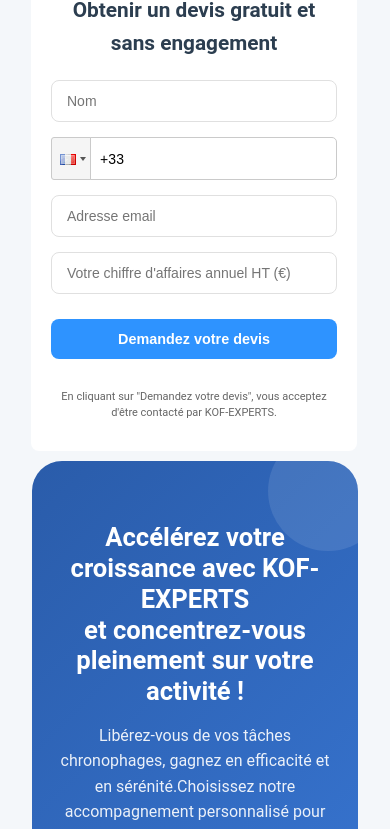
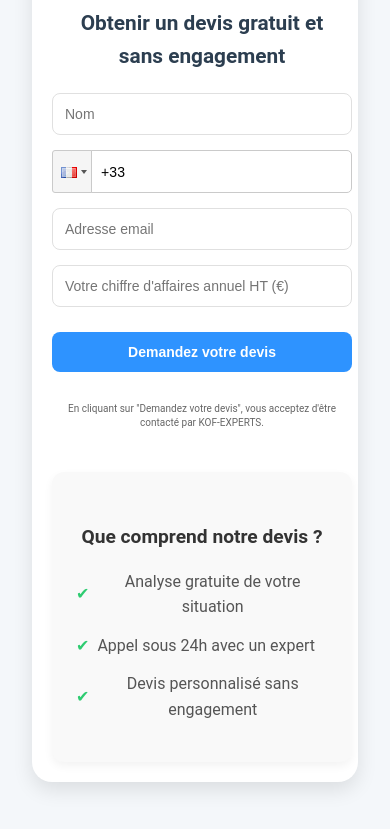
Before and after one commit to sana12-art/kof-site, a React (Create React App) app: page /services in a window 390 px wide. Shown: the part 1758-2587 px from the top of the page. Built offline with nearby package versions, Linux system fonts and the light colour scheme.

Commit message:
changements version mobile

```diff
--- a/src/Pages/Home.css
+++ b/src/Pages/Home.css
@@ -489,6 +489,7 @@
   box-shadow: 0 8px 20px rgba(0, 0, 0, 0.1);
   border-radius: 30px;
   margin-top: -10px;
+  margin-right: 13px;
 
 }
 
@@ -604,7 +605,6 @@
     left: 0;
     white-space: normal;
   }
-
   .hero-right {
     padding: 20px;
     margin: 0 auto;
--- a/src/Pages/Services.css
+++ b/src/Pages/Services.css
@@ -377,4 +377,263 @@
     margin-left: 0;
     font-size: 1.2rem;
   }
+
 }
+
+.hero-right {
+  max-width: 400px;
+  margin: 0 auto;
+  padding: 25px;
+  background-color: #fff;
+  box-shadow: 0 8px 20px rgba(0, 0, 0, 0.1);
+  border-radius: 30px;
+  margin-top: -19px;
+  margin-left: 110px;
+
+}
+
+/* Nouveau formulaire compact */
+.compact-devis-container {
+  width: 100%;
+
+}
+
+.compact-form-title {
+  color: #2c3e50;
+  font-size: 1.5rem;
+  text-align: center;
+  margin-bottom: 20px;
+  font-weight: 600;
+}
+
+.compact-devis-form {
+  display: flex;
+  flex-direction: column;
+  gap: 15px;
+
+}
+
+.compact-devis-form input {
+  padding: 12px 15px;
+  border: 1px solid #e0e0e0;
+  border-radius: 8px;
+  font-size: 14px;
+  width: 100%;
+  box-sizing: border-box;
+
+}
+
+.compact-devis-form input:focus {
+  outline: none;
+  border-color: #2e93ff;
+  box-shadow: 0 0 0 2px rgba(46, 147, 255, 0.2);
+}
+
+.compact-submit-btn {
+  background: rgb(46, 147, 255);
+  color: white;
+  border: none;
+  padding: 14px;
+  border-radius: 8px;
+  font-size: 16px;
+  font-weight: 600;
+  cursor: pointer;
+  margin-top: 10px;
+  transition: all 0.3s;
+  width: 100%;
+}
+
+.compact-submit-btn:hover {
+  background: #1a7ae6;
+  transform: translateY(-2px);
+}
+
+.compact-legal {
+  font-size: 11px;
+  color: #666;
+  line-height: 1.4;
+  margin-top: 15px;
+  text-align: center;
+}
+.hero-title {
+  font-size: 2rem; /* ou 1.8rem selon le besoin */
+  line-height: 1.2;
+  margin-bottom: 20px;
+}
+
+.hero-description {
+  font-size: 1rem; /* ou 0.95rem */
+  line-height: 1.5;
+  margin-bottom: 30px;
+}
+@media (max-width: 768px) {
+  .hero-right {
+    margin-left: 0 !important;
+    padding: 20px;
+    width: 100%;
+    max-width: 100%;
+    box-sizing: border-box;
+    border-radius: 20px;
+  }
+
+  .compact-form-title {
+    font-size: 1.3rem;
+    padding: 0 10px;
+  }
+
+  .compact-devis-form input,
+  .compact-submit-btn {
+    font-size: 14px;
+    padding: 12px;
+  }
+
+  .compact-legal {
+    font-size: 10px;
+    padding: 0 10px;
+  }
+}
+.hero-left {
+  background: transparent;
+  padding: 0;
+  width: 100%;
+  font-family: 'Inter', system-ui, sans-serif;
+  color: #1a1a1a;
+  margin-right: -90px ;
+}
+
+/* Titre principal */
+.hero-left h2 {
+  font-size: 2rem; /* 24px */
+  font-weight: 700;
+  line-height: 1.3;
+  margin: 0 0 1rem 0;
+  color: #0055a5;
+}
+
+/* Paragraphe descriptif */
+.hero-left p {
+  font-size: 19px; /* 16px */
+  line-height: 1.5;
+  margin: 0 0 2rem 0;
+  color: #3f3f3f;
+  max-width: 49ch;
+}
+
+/* Liste des avantages */
+.hero-left .flex {
+  display: flex;
+  align-items: flex-start;
+  margin: 0 0 0.75rem 0;
+  gap: 0.5rem;
+}
+
+/* Icônes avant chaque avantage */
+.hero-left .text-green-500 {
+  color: #1a1a1a;
+  font-weight: 800;
+  font-size: 1.125rem; /* 18px */
+  line-height: 1;
+  margin-top: 0.125rem;
+}
+
+/* Étoiles de notation */
+.hero-left .text-yellow-500 {
+  color: #ffb800;
+  letter-spacing: 0.125rem;
+  font-size: 1.2rem;
+  margin-right: 0.5rem;
+}
+
+/* Texte de notation */
+.hero-left .text-gray-600 {
+  color: #666;
+  font-size: 0.950rem; /* 14px */
+  font-weight: 400;
+}
+
+/* Version avec slash (/) */
+.hero-left .flex .text-green-500::before {
+
+  display: inline-block;
+}
+.success-message {
+  background-color: #d4edda;
+  color: #155724;
+  padding: 12px 20px;
+  border-radius: 5px;
+  border: 1px solid #c3e6cb;
+  margin-bottom: 15px;
+  font-weight: 500;
+  animation: fadeIn 0.5s ease-in-out;
+}
+.error-message {
+  background-color: #f8d7da;
+  color: #721c24;
+  padding: 12px;
+  border-radius: 5px;
+  margin-bottom: 10px;
+  border: 1px solid #f5c6cb;
+  font-weight: bold;
+  text-align: center;
+}
+.hero-kof {
+  margin-top: 50px; /* ou plus si nécessaire */
+}
+.devis-section-wrapper {
+  display: flex;
+  justify-content: space-between;
+  align-items: flex-start;
+  gap: 2rem;
+  margin-top: 2rem;
+  flex-wrap: wrap; /* pour le responsive */
+}
+
+.form-container {
+  flex: 1;
+  min-width: 300px;
+}
+
+.checklist-section {
+  flex: 1;
+  max-width: 400px;
+  background-color: #f9f9f9;
+  padding: 1.5rem;
+  border-radius: 12px;
+  box-shadow: 0 4px 10px rgba(0, 0, 0, 0.05);
+}
+
+.checklist-section h4 {
+  margin-bottom: 1rem;
+  font-size: 1.2rem;
+  color: #333;
+}
+
+.checklist-section ul {
+  list-style: none;
+  padding: 0;
+}
+
+.checklist-section li {
+  margin-bottom: 0.8rem;
+  font-size: 1rem;
+  color: #555;
+  display: flex;
+  align-items: center;
+}
+
+.checklist-section li::before {
+  content: "✔";
+  color: #2ecc71;
+  margin-right: 0.5rem;
+}
+
+@media screen and (max-width: 768px) {
+  .devis-section-wrapper {
+    flex-direction: column;
+  }
+
+  .checklist-section {
+    margin-top: 2rem;
+    max-width: 100%;
+  }
+}
--- a/src/Pages/Services.js
+++ b/src/Pages/Services.js
@@ -16,6 +16,50 @@ const Services = () => {
     "Conseil Juridique": "/conseil-juridique",
     "Préstation social": "/prestation-sociale",
     "Formations": "/formations"
+  };
+    const [nom, setNom] = React.useState('');
+    const [phone, setPhone] = React.useState('');
+    const [email, setEmail] = React.useState('');
+    const [chiffreAffaires, setChiffreAffaires] = React.useState('');
+    const [successMessage, setSuccessMessage] = React.useState('');
+    const [errorMessage, setErrorMessage] = React.useState('');
+
+    const handleSubmit = async (e) => {
+    e.preventDefault();
+
+    const formData = {
+      nom,
+      phone,
+      email,
+      chiffreAffaires
+    };
+
+    try {
+      const response = await fetch('http://localhost:5000/api/devis', {
+        method: 'POST',
+        headers: {
+          'Content-Type': 'application/json',
+        },
+        body: JSON.stringify(formData),
+      });
+
+      if (response.ok) {
+        setSuccessMessage('Merci ! Votre demande a bien été envoyée. Un conseiller vous contactera très bientôt.');
+        setErrorMessage('');
+        setNom('');
+        setPhone('');
+        setEmail('');
+        setChiffreAffaires('');
+        setTimeout(() => setSuccessMessage(''), 5000);
+      } else {
+        setErrorMessage('Une erreur est survenue lors de l’envoi. Veuillez réessayer.');
+        setSuccessMessage('');
+      }
+    } catch (error) {
+      console.error('Erreur:', error);
+      setErrorMessage('Erreur réseau. Veuillez vérifier votre connexion.');
+      setSuccessMessage('');
+    }
   };
 
   return (
@@ -49,42 +93,27 @@ const Services = () => {
           animate={{ opacity: 1, x: 0 }}
           transition={{ duration: 1 }}
         >
+          <div className="devis-section-wrapper">
+          <div className="form-container">
           <div className="compact-devis-container">
             <h3 className="compact-form-title">Obtenir un devis gratuit
             et sans engagement</h3>
 
-            <form
-              className="compact-devis-form"
-              onSubmit={async (e) => {
-                e.preventDefault();
+            {successMessage &&
+              <div className="success-message">
+                Merci ! Votre demande a bien été envoyée. Un conseiller vous contactera très bientôt.
+              </div>
+            }
+            {errorMessage && <p className="error-message">{errorMessage}</p>}
 
-                const nom = e.target[0].value;
-                const phone = e.target[1].value;
-                const email = e.target[2].value;
-                const chiffreAffaires = e.target[3].value;
-
-                try {
-                  const response = await fetch('http://localhost:5000/api/devis', {
-                    method: 'POST',
-                    headers: {
-                      'Content-Type': 'application/json'
-                    },
-                    body: JSON.stringify({ nom, phone, email, chiffreAffaires })
-                  });
-
-                  if (response.ok) {
-                    alert('Demande envoyée avec succès !');
-                    e.target.reset(); // vider le formulaire
-                  } else {
-                    alert('Une erreur est survenue.');
-                  }
-                } catch (error) {
-                  console.error('Erreur lors de l\'envoi du formulaire :', error);
-                  alert('Erreur réseau.');
-                }
-              }}
-            >
-              <input type="text" placeholder="Nom" required />
+            <form className="compact-devis-form"onSubmit={handleSubmit} >
+            <input
+              type="text"
+              placeholder="Nom"
+              value={nom}
+              onChange={(e) => setNom(e.target.value)}
+              required
+            />
 
             <PhoneInput
               country={'fr'}
@@ -94,13 +123,27 @@ const Services = () => {
               inputProps={{
                 name: 'phone',
                 required: true,
-                  autoFocus: false
+                autoFocus: false,
               }}
+              value={phone}
+              onChange={setPhone}
               placeholder="Numéro de téléphone"
             />
 
-              <input type="email" placeholder="Adresse email" required />
-              <input type="text" placeholder="Votre chiffre d'affaires annuel HT (€)" />
+            <input
+              type="email"
+              placeholder="Adresse email"
+              value={email}
+              onChange={(e) => setEmail(e.target.value)}
+              required
+            />
+
+            <input
+              type="text"
+              placeholder="Votre chiffre d'affaires annuel HT (€)"
+              value={chiffreAffaires}
+              onChange={(e) => setChiffreAffaires(e.target.value)}
+            />
 
             <button type="submit" className="compact-submit-btn">
               Demandez votre devis
@@ -111,7 +154,18 @@ const Services = () => {
             </p>
           </form>
           </div>
+            <div className="checklist-section">
+              <h4>Que comprend notre devis ?</h4>
+              <ul>
+                <li>Analyse gratuite de votre situation</li>
+                <li>Appel sous 24h avec un expert</li>
+                <li>Devis personnalisé sans engagement</li>
+              </ul>
+            </div>
+            </div>
+            </div>
         </motion.div>
+
 
       <section class="hero-kof">
           <div class="hero-container">
--- a/src/components/Footer.js
+++ b/src/components/Footer.js
@@ -22,8 +22,8 @@ const Footer = () => {
         <div className="footer-social">
             <h4>Suivez KOF</h4>
             <div className="footer-social-icons">
-            <a href="#"><i className="fab fa-facebook-f"></i></a>
-            <a href="#"><i className="fab fa-linkedin-in"></i></a>
+            <a href="https://www.facebook.com/profile.php?id=100084737476572"><i className="fab fa-facebook-f"></i></a>
+            <a href="https://www.linkedin.com/company/kofexperts/"><i className="fab fa-linkedin-in"></i></a>
             <a href="#"><i className="fab fa-instagram"></i></a>
             </div>
             <img src={OEC} alt="Logo Experts-Comptables" className="footer-oec-logo" />
```
Lines whose indentation alone changed are shown as unchanged.
